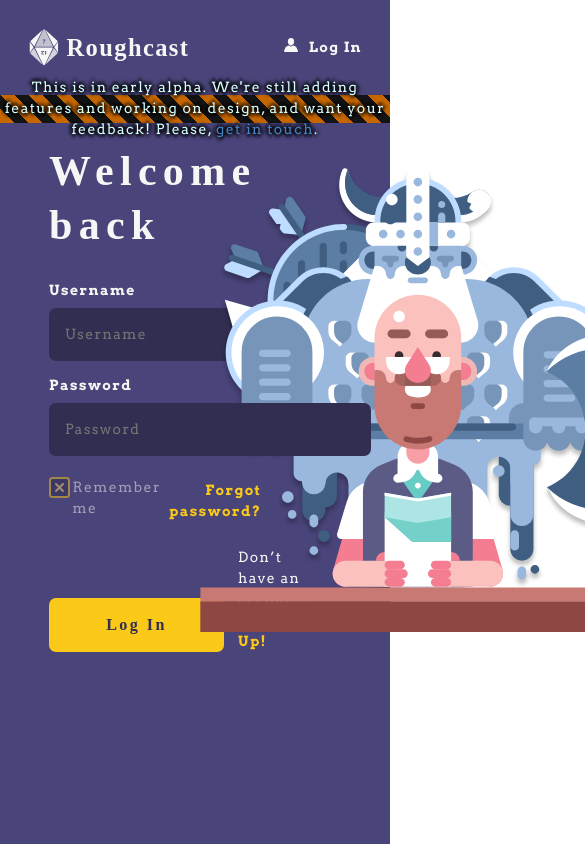
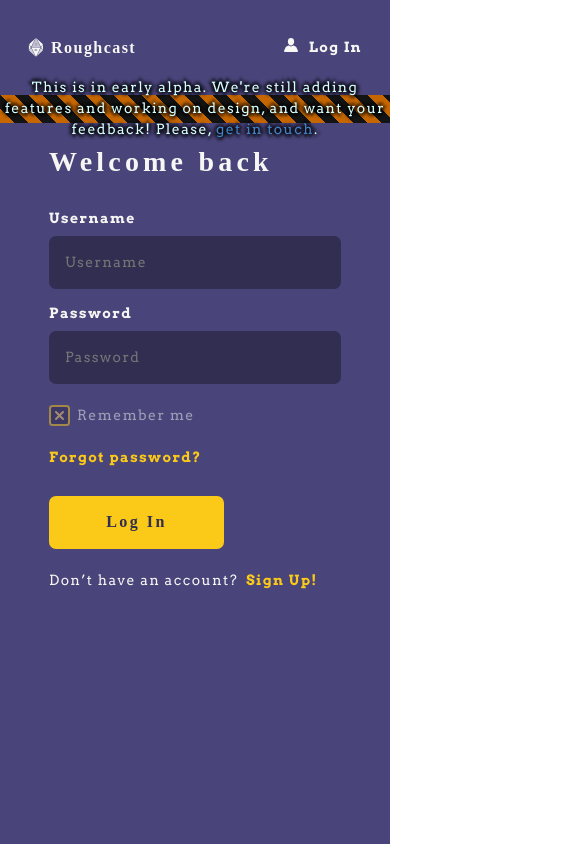
Before and after one commit to wlonk/roughcast, a Vue app: page /login in a window 390 px wide. Shown: the top 844 px of the page, 585 px wide, since content can reach past the window. Built offline with nearby package versions, Linux system fonts and the light colour scheme; the HTML template or start-up script is replaced by a standard one; a web font is replaced by a local one; what semantic-ui-vue, vue-async-computed, vue-scrollactive would draw is missing.

Commit message:
Add media queries for initial pages

```diff
--- a/src/styles/index.scss
+++ b/src/styles/index.scss
@@ -33,3 +33,6 @@
 @import "./elements/search-filter-panel.scss";
 @import "./elements/version-card.scss";
 @import "./elements/user-manage-card.scss";
+
+
+@import "./layout/media-query.scss";
--- /dev/null
+++ b/src/styles/layout/media-query.scss
@@ -0,0 +1,67 @@
+@media only screen and (max-width: 1200px) {
+  .initial-page {
+    img {
+      width: 40%;
+    }
+    h1 {
+      font-size: $x-large-font-size;
+    }
+  }
+}
+
+@media only screen and (max-width: 990px) {
+  .page-form {
+    input[type="text"],
+    input[type="email"],
+    input[type="password"],
+    textarea {
+      min-width: 0;
+    }
+    .check-row {
+      flex-direction: column;
+      align-items: flex-start !important;
+      .accent-link {
+        margin-left: 0;
+        margin-top: 1rem;
+        text-align: left;
+      }
+    }
+    .submit-row {
+      flex-direction: column;
+      align-items: flex-start !important;
+      p {
+        margin-left: 0;
+      }
+    }
+  }
+}
+
+@media only screen and (max-width: 660px) {
+  .initial-page {
+    div {
+      width: 100%;
+    }
+    img {
+      display: none;
+    }
+    h2 {
+      font-size: $large-font-size;
+    }
+  }
+  .verification-page {
+    img {
+      width: 80%;
+    }
+  }
+}
+
+@media only screen and (max-width: 400px) {
+  .page-header {
+    .logo-title {
+      font-size: $small-font-size;
+    }
+    img {
+      width: $small-font-size;
+    }
+  }
+}
```
